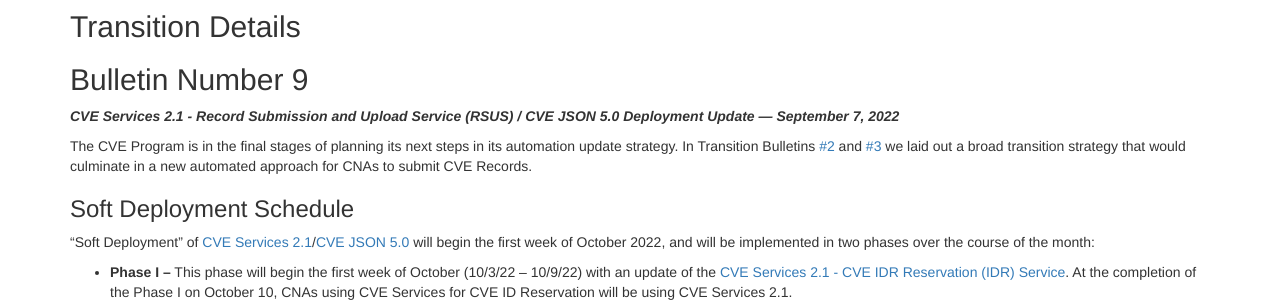
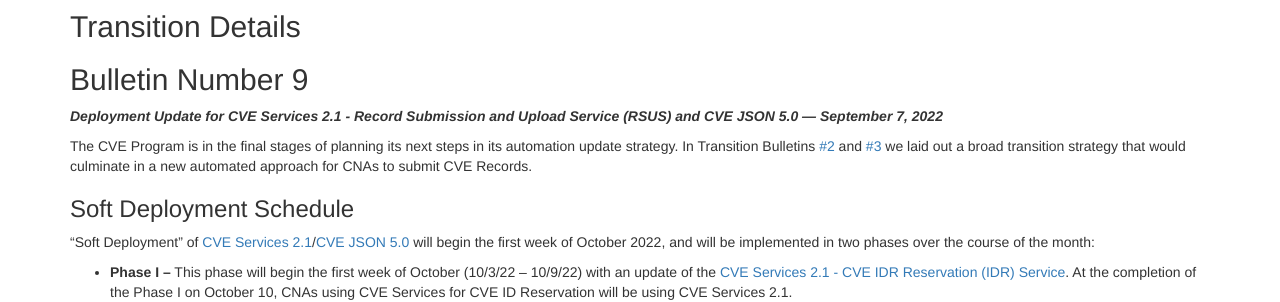
Before and after one commit to CVEProject/cveproject.github.io, a Jekyll site: the page built from automation-transition.md, in a window 1280 px wide and 900 px high. Shown: the part 445-747 px from the top of the window. Built offline with Jekyll 4.4.1, drawn with Linux system fonts in a browser that asks for light colours; nearby versions of some CDN libraries.

Commit message:
Update automation-transition.md

```diff
--- a/automation-transition.md
+++ b/automation-transition.md
@@ -14,7 +14,7 @@ The purpose of this webpage is to inform and help prepare CNAs for the upcoming
 ## Transition Details
 
 ## Bulletin Number 9
-<strong>*CVE Services 2.1 - Record Submission and Upload Service (RSUS) / CVE JSON 5.0 Deployment Update — September 7, 2022*</strong>
+<strong>*Deployment Update for CVE Services 2.1 - Record Submission and Upload Service (RSUS) and CVE JSON 5.0 — September 7, 2022*</strong>
 
 The CVE Program is in the final stages of planning its next steps in its automation update strategy. In Transition Bulletins [#2](https://cveproject.github.io/automation-transition#bulletin-number-2) and [#3](https://cveproject.github.io/automation-transition#bulletin-number-3) we laid out a broad transition strategy that would culminate in a new automated approach for CNAs to submit CVE Records.
 
@@ -36,7 +36,7 @@ There are currently three clients that have been developed for community adoptio
   <table style="padding-left:5%;padding-left:30%;">
     <tr>
       <th style="width:30%;padding-left:3%;">Client Name</th>
-      <th style="width:70%">&nbsp;&nbsp;&nbsp;&nbsp;Notes</th>
+      <th style="width:70%;padding-left:10%;">Notes</th>
     </tr>
     <tr>
       <td style="padding-left:3%;"><a href="https://vulnogram.github.io/#editor">Vulnogram</a></td>
```
